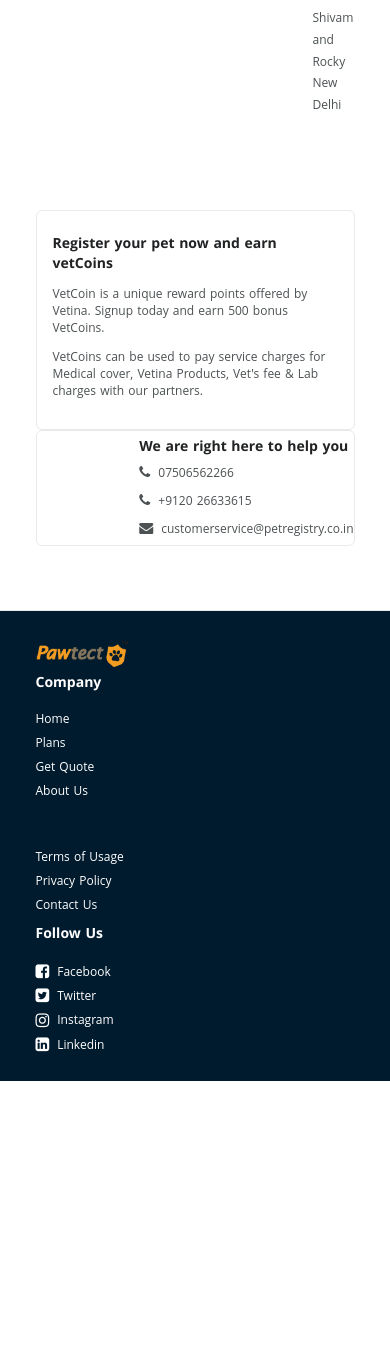
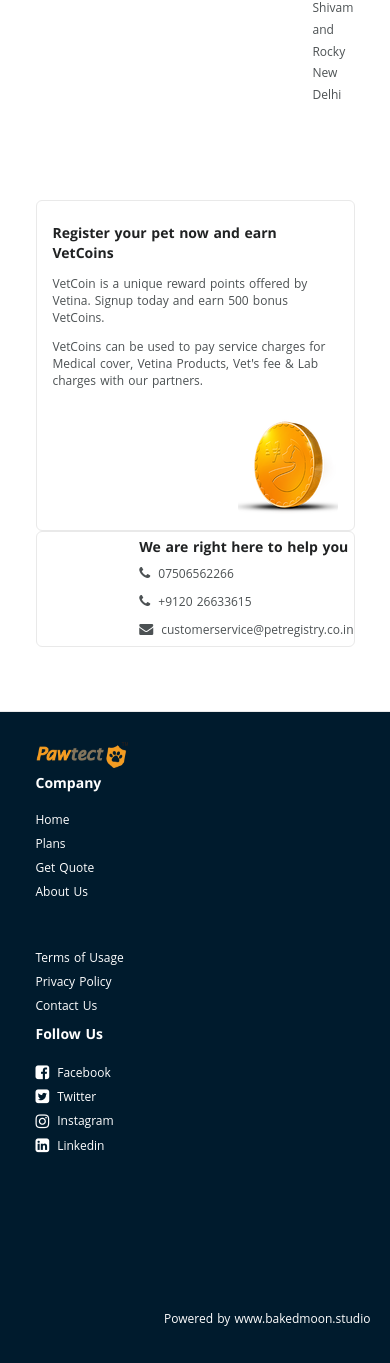
Before and after one commit to bakedmoon/pawtect, a Django app: page / in a window 390 px wide; the page is wider, and only the part inside the window is pictured. Shown: the part 2739-4102 px from the top of that part. Before the commit the page ends 3820 px from the top of that part, so only its background shows below. Run offline with Django 3.2, Linux system fonts and the light colour scheme; some libraries are stand-ins or nearby versions; some web fonts are replaced.

Commit message:
updated changes on index page

```diff
--- a/pawtectProject/pawtectApp/assets/style/pawtect/less/parts/components/header.less
+++ b/pawtectProject/pawtectApp/assets/style/pawtect/less/parts/components/header.less
@@ -76,9 +76,9 @@ header {
 }
 .main-logo {
   vertical-align: middle;
-  margin-top: 8px;
+  // margin-top: 8px;
   position: relative;
-  max-height: @space * 2;
+  // max-height: @space * 2;
 } // main-logo
 
 // -- mobile-menu
--- a/pawtectProject/pawtectApp/templates/pawtectApp/base.html
+++ b/pawtectProject/pawtectApp/templates/pawtectApp/base.html
@@ -30,7 +30,7 @@
           <div class="col-lg-2 col-md-4 col-sm-4 col-xs-4 padd-h-none">
             <a href="">
               <img
-                src="/assets/img/brand/main-logo.png"
+                src="/assets/img/brand/logo.jpg"
                 alt="main-logo"
                 class="main-logo"
               />
--- a/pawtectProject/pawtectApp/templates/pawtectApp/index.html
+++ b/pawtectProject/pawtectApp/templates/pawtectApp/index.html
@@ -73,6 +73,16 @@
           </div>
         </div>
         <button class="btn btn-small btn-primary">Get Quote</button>
+      </div>
+      <div class="pull-right i-top-right-logo-wrap">
+        <div class="inline-block i-top-logo-col">
+          <p class="margin-v-none">Secured By</p>
+          <img src="/assets/img/index/Vetina_logo.png" />
+        </div>
+        <div class="inline-block i-top-logo-col">
+          <p class="margin-v-none">Powered By</p>
+          <img src="/assets/img/index/digit-logo.svg" />
+        </div>
       </div>
     </div>
 
@@ -293,7 +303,7 @@
       <div class="col-lg-8 col-md-8 col-sm-8 col-xs-12">
         <div class="i-bottom-pitch-box i-bottom-pitch-fold-left clearfix">
           <div class="col-lg-8">
-            <h6>Register your pet now and earn vetCoins</h6>
+            <h6>Register your pet now and earn VetCoins</h6>
             <p>
               VetCoin is a unique reward points offered by Vetina. Signup today
               and earn 500 bonus VetCoins.
@@ -303,7 +313,12 @@
               Vetina Products, Vet's fee & Lab charges with our partners.
             </p>
           </div>
-          <div class="col-lg-4"></div>
+          <div class="col-lg-4">
+            <img
+              src="/assets/img/index/vetCoin.png"
+              class="i-vet-coin-img pull-right"
+            />
+          </div>
         </div>
       </div>
       <div class="col-lg-4 col-md-4 col-sm-4 col-xs-12">
@@ -384,6 +399,43 @@
           </li>
         </ul>
       </div>
+      <div class="col-lg-3 col-md-3 col-sm-3 col-xs-12">
+        <div class="mapouter">
+          <div class="gmap_canvas">
+            <iframe
+              width="100%"
+              height="100%"
+              id="gmap_canvas"
+              src="https://maps.google.com/maps?q=VETINA%20Healthcare%20LLP%2C%20New%20Airport%20Road%2C%20Mhada%20Colony%2C%20Viman%20Nagar%2C%20Pune%2C%20Maharashtra&t=&z=13&ie=UTF8&iwloc=&output=embed"
+              frameborder="0"
+              scrolling="no"
+              marginheight="0"
+              marginwidth="0"
+            ></iframe
+            ><a
+              href="https://www.embedgooglemap.net/blog/best-wordpress-themes/"
+              >embedgooglemap.net websites templates</a
+            >
+          </div>
+          <style>
+            .mapouter {
+              position: relative;
+              text-align: right;
+              height: 140px;
+            }
+            .gmap_canvas {
+              overflow: hidden;
+              background: none !important;
+              height: 100%;
+            }
+          </style>
+        </div>
+      </div>
+      <div class="clearfix"></div>
+      <p class="footer-pow-text pull-right">
+        Powered by
+        <a href="www.bakedmoon.studio" target="_blank">www.bakedmoon.studio</a>
+      </p>
     </div>
   </footer>
 </div>
```
Also changed, not shown: pawtectProject/pawtectApp/assets/style/pawtect/less/parts/components/footer.less (+8 -0 lines), pawtectProject/pawtectApp/assets/style/pawtect/less/parts/components/sections.less (+20 -2 lines), pawtectProject/pawtectApp/assets/img/brand/logo.jpg (added), pawtectProject/pawtectApp/assets/img/index/Vetina_logo.png (added), pawtectProject/pawtectApp/assets/img/index/digit-logo.svg (added), pawtectProject/pawtectApp/assets/img/index/vetCoin.png (added), pawtectProject/pawtectApp/assets/style/pawtect/css/style.css.
